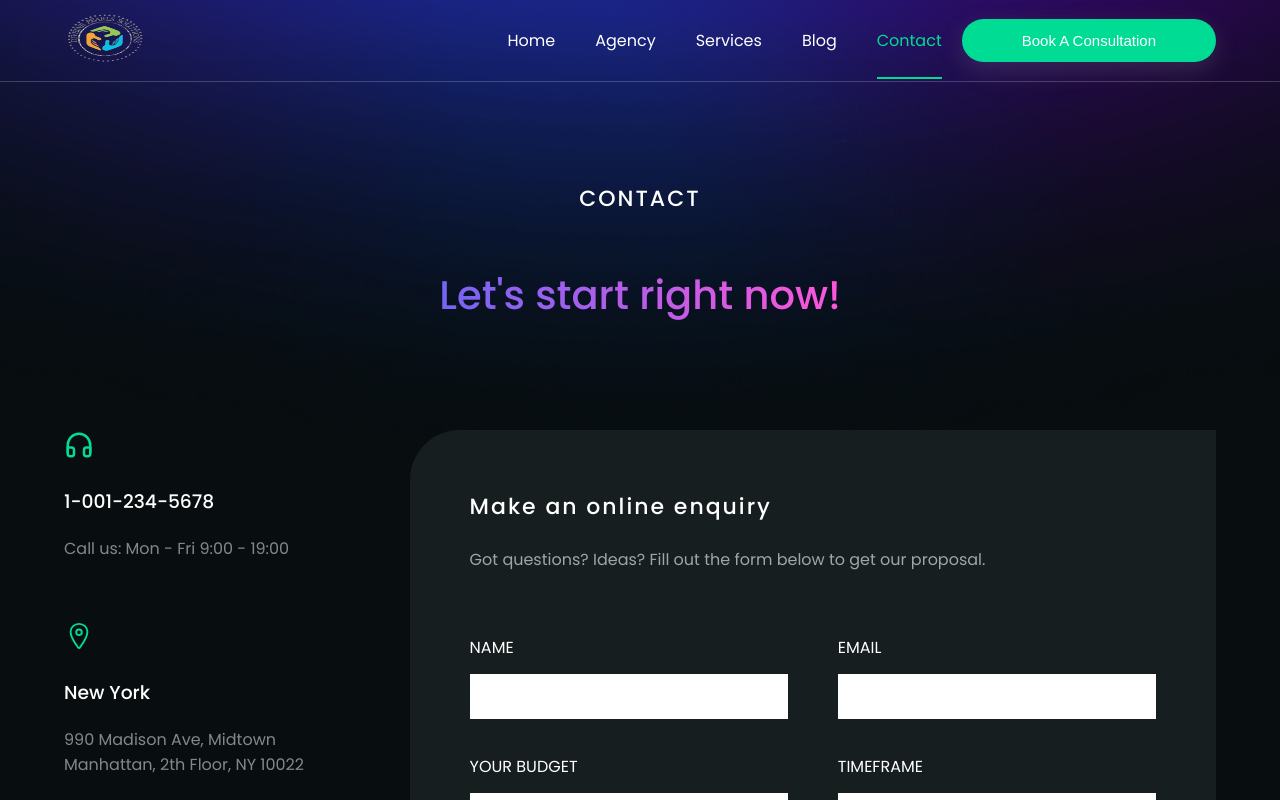
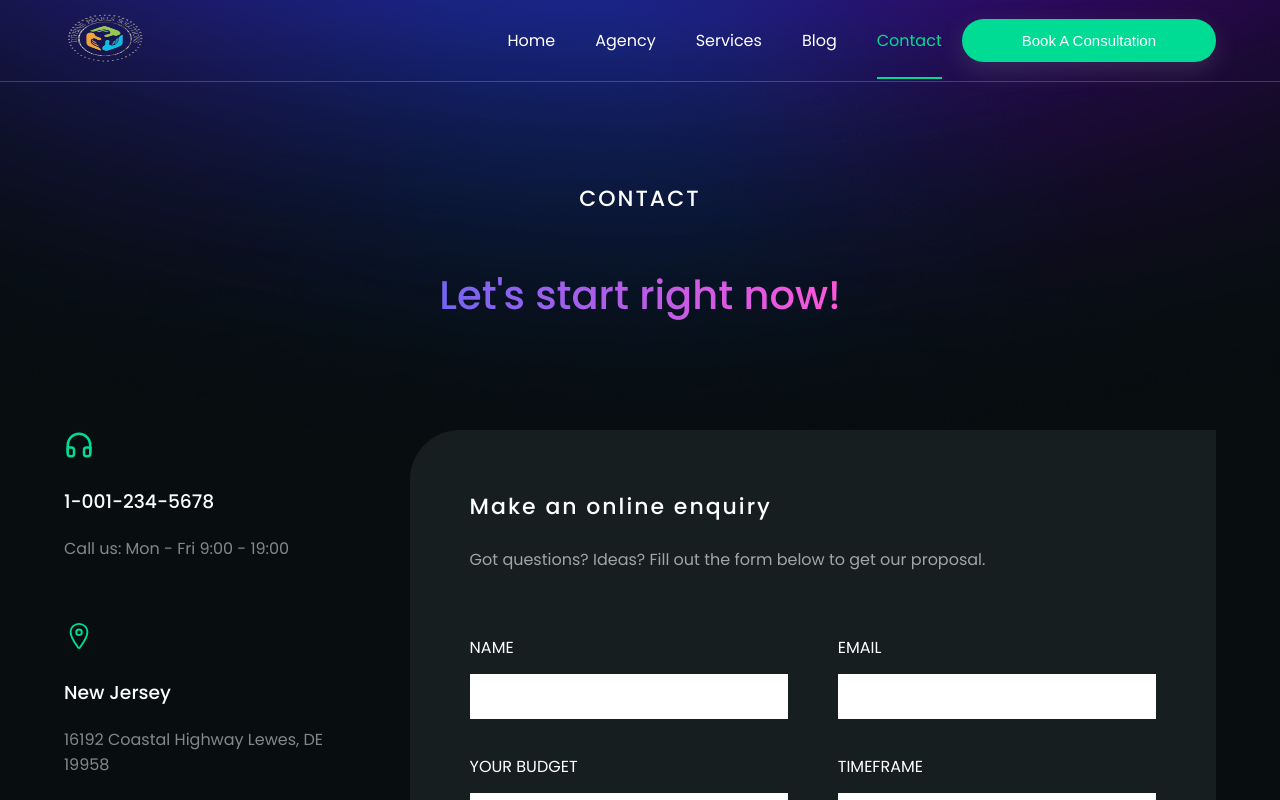
Before and after one commit to wajidkashoo14/divine-pearl-solutions, a Next.js app: page /contact in a window 1280 px wide. Shown: the top 800 px of the page. Built offline with nearby package versions, Linux system fonts and the light colour scheme.

Commit message:
changed addess

```diff
--- a/sections/Contact.js
+++ b/sections/Contact.js
@@ -26,8 +26,8 @@ const Contact = () => {
                 </div>
                 <div className='box'>
                   <IoLocationOutline size={30} className='icons' />
-                  <h3>New York</h3>
-                  <span>990 Madison Ave, Midtown Manhattan, 2th Floor, NY 10022</span>
+                  <h3>New Jersey</h3>
+                  <span> 16192 Coastal Highway Lewes, DE 19958</span>
                 </div>
                 <div className='box'>
                   <FiHelpCircle size={30} className='icons' />
```
